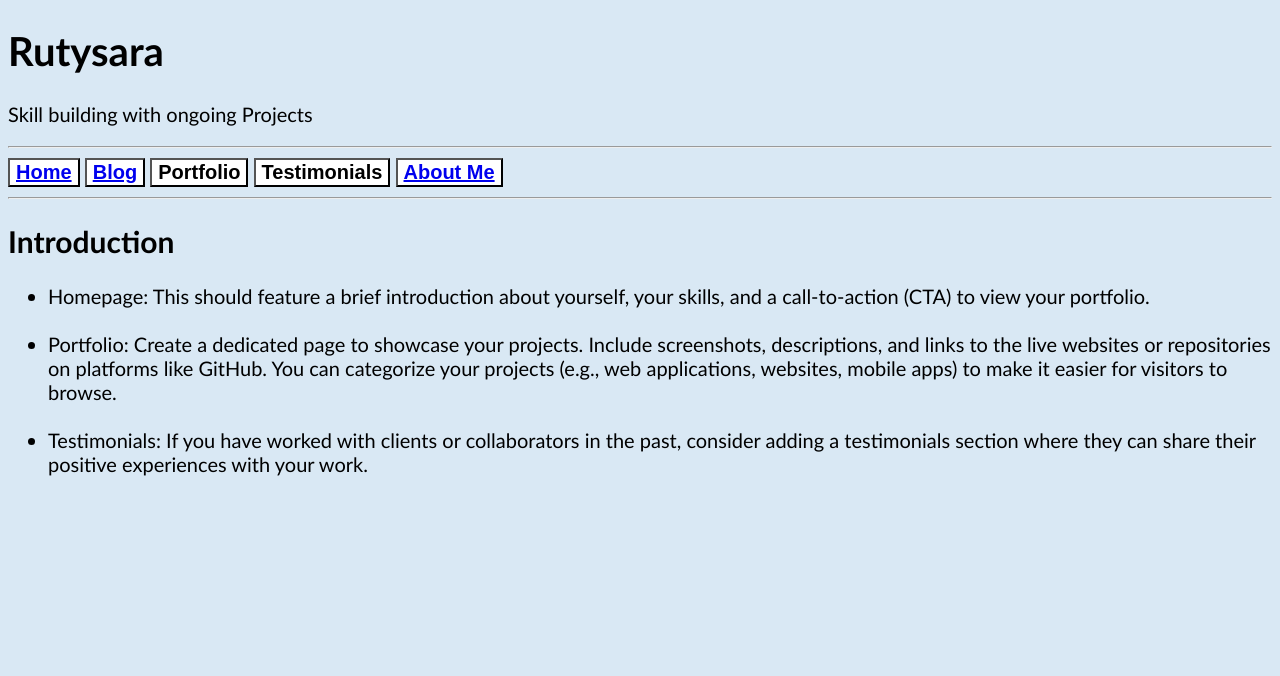
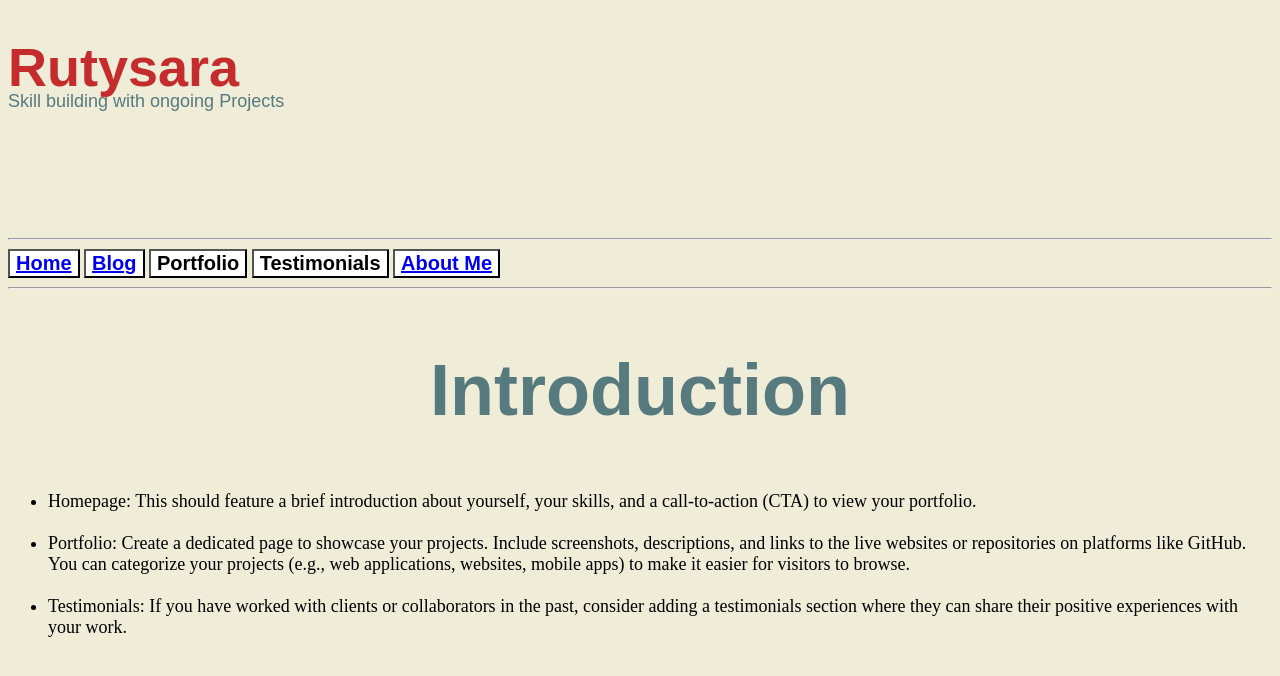
Before and after one commit to rutysara/Personal-Projects, a plain HTML site: page Personal Blog/index.html in a window 1280 px wide. Drawn offline with Linux system fonts and the light colour scheme.

Commit message:
Experimenting with CSS
Padding, margins, text-align

```diff
--- a/Personal Blog/index.html
+++ b/Personal Blog/index.html
@@ -11,7 +11,7 @@
 
 <body>
     <h1>Rutysara</h1>
-        <p>Skill building with ongoing Projects</p>
+        <p class="title">Skill building with ongoing Projects</p>
     <hr>
         <button>
             <a href="index.html" target="_self">Home</a>
--- a/Personal Blog/styles.css
+++ b/Personal Blog/styles.css
@@ -1,7 +1,25 @@
+h1 {
+    color: #c42c2d;
+    font-family: Arial, Helvetica, sans-serif;
+    font-weight: 900;
+    font-size: 300%;
+    margin-bottom: -2%;
+}
+.title {
+    font-family: Arial, Helvetica, sans-serif;
+    color: #577a7f;
+    margin-bottom: 10%;
+}
+h2 {
+    font-family: Arial, Helvetica, sans-serif;
+    color: #577a7f;
+    text-align: center;
+    font-size: 400%;
+}
 body {
-    background-color: rgb(217, 232, 244);
-    font-size: 20px;
-    font-family: 'Gill Sans', 'Gill Sans MT', Calibri, 'Trebuchet MS', sans-serif;
+    background-color: #efecd7;
+    font-size: 18px;
+    font-family: 'Times New Roman', Times, serif;
 }
 button {
     font-size: 20px;
```
Also changed, not shown: Personal Blog/about_me.html (+1 -1 lines), Personal Blog/blog.html (+1 -1 lines).
